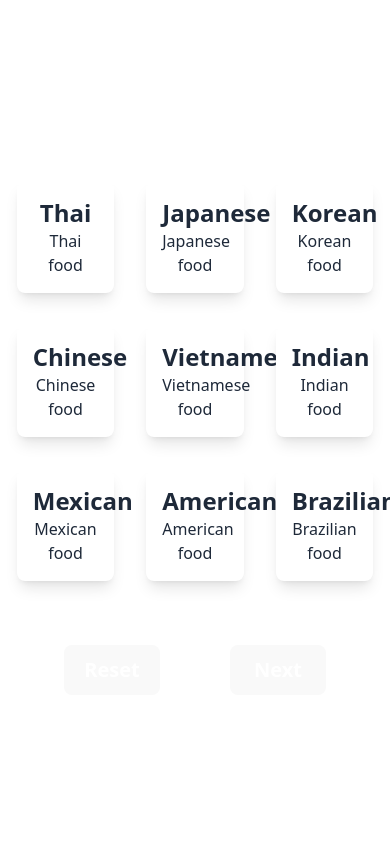
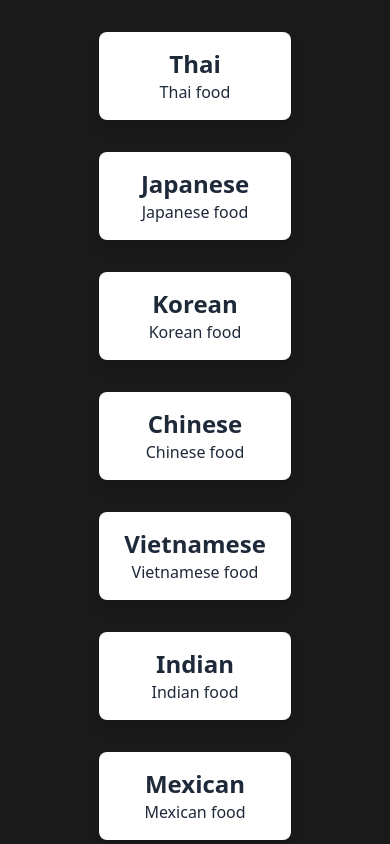
Before and after one commit to dragonkorn/what-to-eat, a React (Vite) app: page / in a window 390 px wide. Shown: the top 844 px of the page. Built offline with nearby package versions, Linux system fonts and the light colour scheme.

Commit message:
fix: responsive in iphone SE

```diff
--- a/src/App.jsx
+++ b/src/App.jsx
@@ -1,5 +1,5 @@
 import { BrowserRouter as Router, Routes, Route, Link, Navigate } from 'react-router-dom'
-import MainPage from './pages/MainPage'
+import MainPage from './pages/MainPage.jsx'
 import './App.css'
 
 function App() {
--- a/src/components/Category.jsx
+++ b/src/components/Category.jsx
@@ -5,7 +5,7 @@ function Category({ category, state, handleClick }) {
   const cardClass = state === SelectState.SELECTED ? 'card-selected' : state === SelectState.UNSELECTED ? 'card-unselected' : 'bg-white';
   return (
   <div
-    className={`mt-8 mx-4 w-1/4 flex items-center shadow-lg rounded-lg p-4 bg-white
+    className={`mt-8 mx-4 w-1/4 flex items-center shadow-lg rounded-lg p-4 bg-white min-w-48
       ${cardClass}
     `}
     onClick={handleClick}
--- a/src/components/SubCategory.jsx
+++ b/src/components/SubCategory.jsx
@@ -5,7 +5,7 @@ function SubCategory({ category, state, handleClick }) {
   const cardClass = state === SelectState.SELECTED ? 'card-selected' : state === SelectState.UNSELECTED ? 'card-unselected' : 'bg-white';
   return (
   <div
-    className={`mt-4 mx-4 w-1/6 flex items-center shadow-lg rounded-lg p-2 bg-white
+    className={`mt-4 mx-4 w-1/6 flex items-center shadow-lg rounded-lg p-2 bg-white min-w-48
       ${cardClass}
     `}
     onClick={handleClick}
--- a/src/index.css
+++ b/src/index.css
@@ -7,7 +7,7 @@
 
   color-scheme: light dark;
   color: rgba(255, 255, 255, 0.87);
-  background-color: #242424;
+  background-color: #1a1a1a;
 
   font-synthesis: none;
   text-rendering: optimizeLegibility;
@@ -56,10 +56,10 @@ button:focus-visible {
   outline: 4px auto -webkit-focus-ring-color;
 }
 
-@media (prefers-color-scheme: light) {
+/* @media (prefers-color-scheme: light) {
   :root {
     color: #213547;
-    background-color: #ffffff;
+    background-color: #f5f5f5;
   }
   a:hover {
     color: #747bff;
@@ -67,4 +67,4 @@ button:focus-visible {
   button {
     background-color: #f9f9f9;
   }
-}
+} */
```
Also changed, not shown: 5 other files (tests, documents, lock files or other folders).
